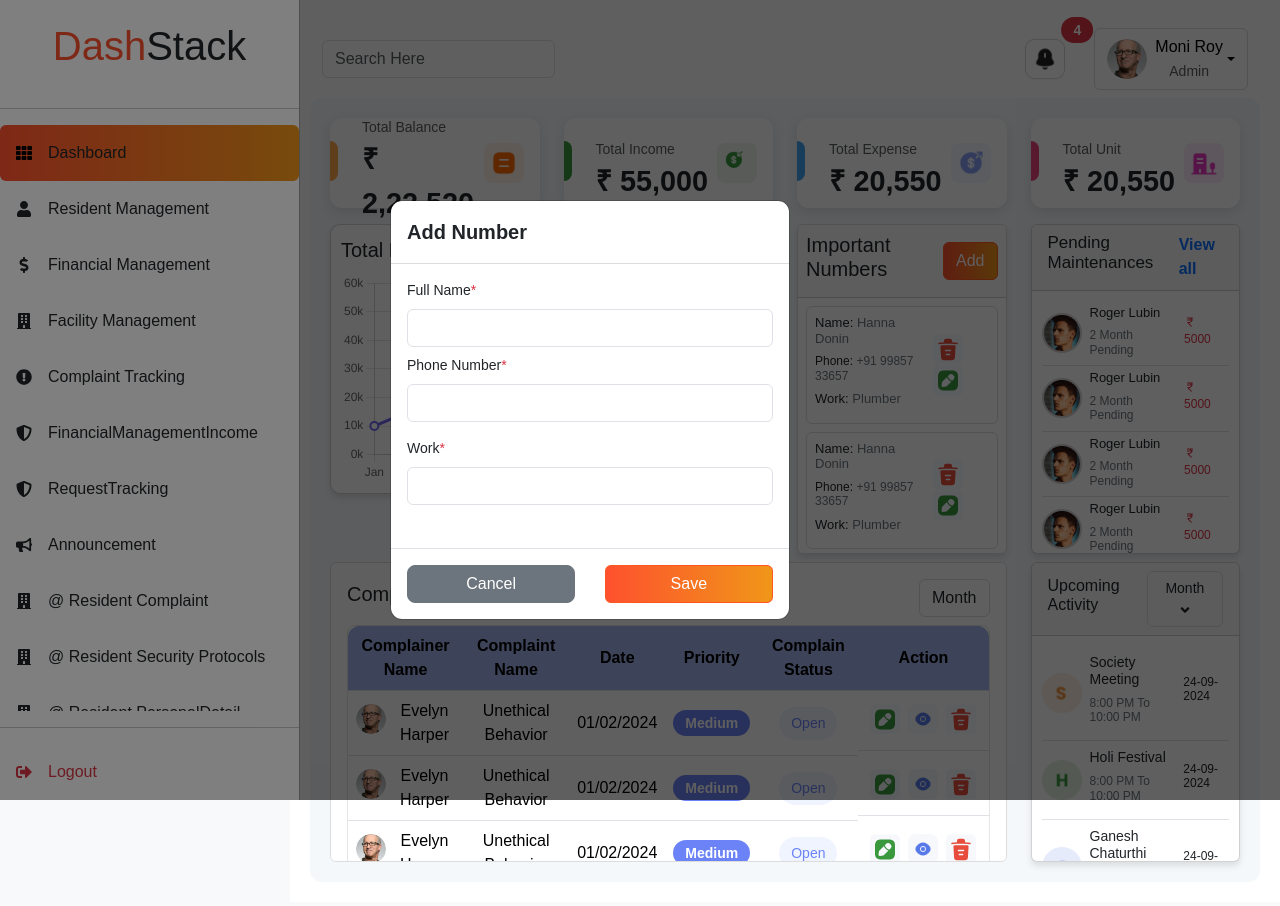
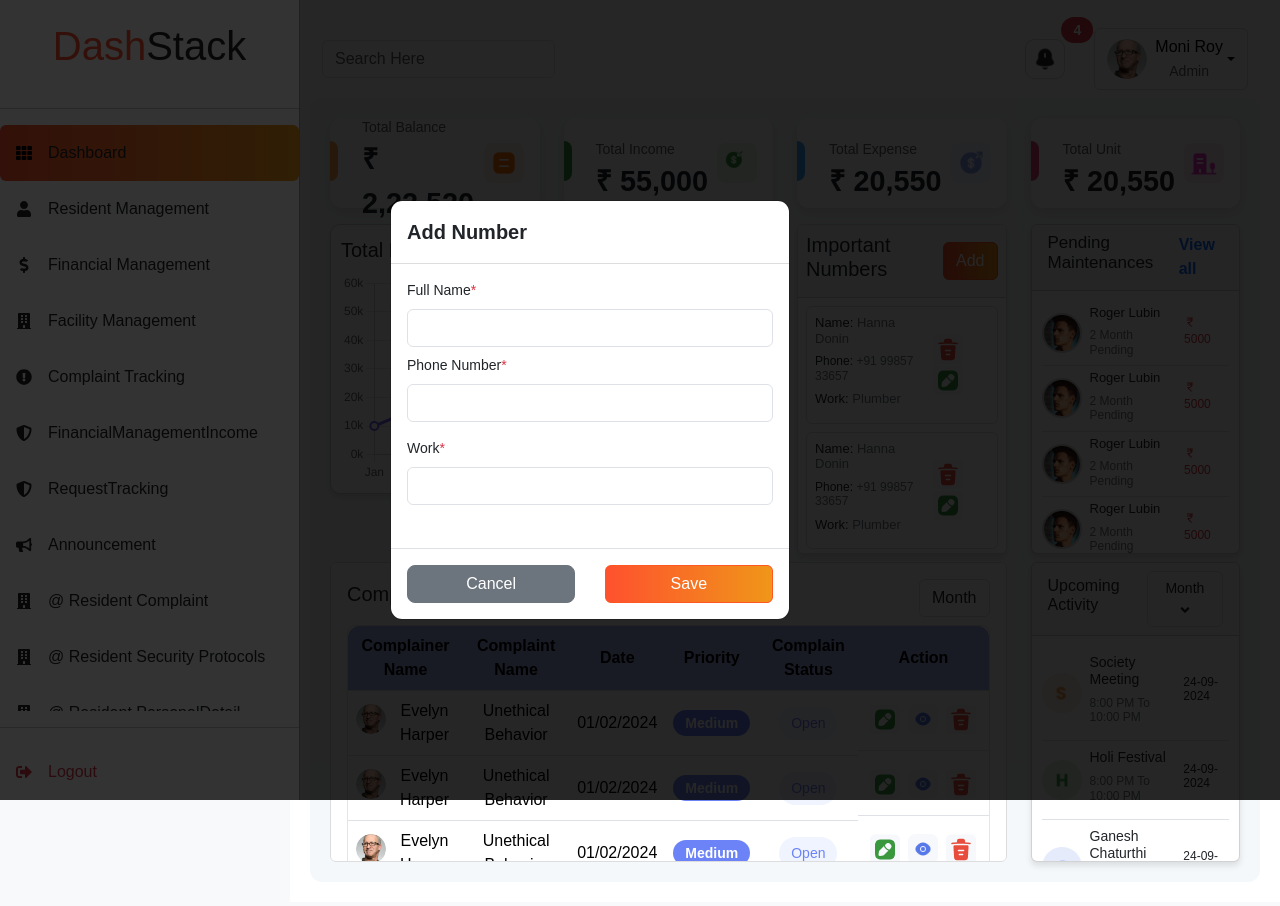
Before and after one commit to SRjaykishan121/Dashtask, a React (Vite) app: page /residentmanagement in a window 1280 px wide. Both pictures are taken after a click on the button "Add". Shown: the top 906 px of the page. Built offline with nearby package versions, Linux system fonts and the light colour scheme.

Commit message:
balance card add

```diff
--- a/src/pages/ResidentManagement.jsx
+++ b/src/pages/ResidentManagement.jsx
@@ -137,7 +137,7 @@ const ResidentManagement = () => {
               {showAddModal && (
                 <>
                   <div className="modal-backdrop show"></div>
-                  <div className="modal fade show d-block" tabIndex="-1" role="dialog" style={{ backgroundColor: "rgba(0,0,0,0.5)" }}>
+                  <div className="modal fade show d-block" tabIndex="-1" role="dialog" style={{ backgroundColor: "rgba(0,0,0,.8)" }}>
                     <div className="modal-dialog">
                       <div className="modal-content" style={{ width: "400px", height: "420px", marginTop:"200px" }}>
                         <div className="modal-header">
```
